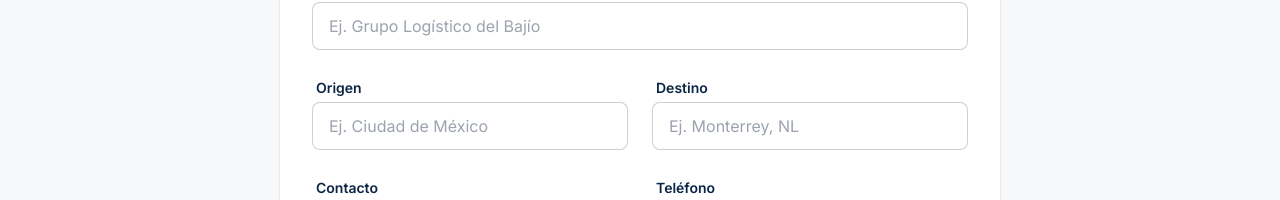
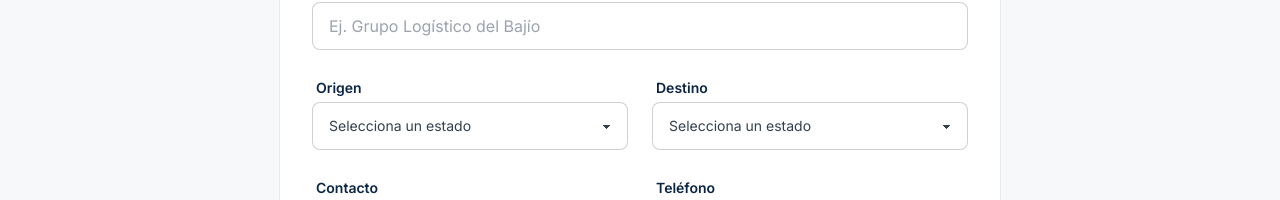
Before and after one commit to daneduardo/transportes-portillo-form, a React (Vite) app: page / in a window 1280 px wide. Shown: the part 402-602 px from the top of the page. Built offline with nearby package versions, Linux system fonts and the light colour scheme.

Commit message:
feat: add Mexican states dropdown for Origen/Destino and Excel icon

```diff
--- a/src/App.jsx
+++ b/src/App.jsx
@@ -4,6 +4,7 @@ import ManifestForm from "./components/ManifestForm";
 import FolioCard from "./components/FolioCard";
 import { loadFolios, saveFolios, nextFolioNumber, nextFacturaNumber } from "./utils/storage";
 import { exportToExcel } from "./utils/exportExcel";
+import { FaFileExcel } from "react-icons/fa";
 
 export default function App() {
   const [folios, setFolios] = useState([]);
@@ -59,6 +60,7 @@ export default function App() {
                 onClick={() => exportToExcel(folios)}
                 className="btn btn-ghost text-navy ml-2"
               >
+                <FaFileExcel className="h-4 w-4 text-green-600" />
                 Exportar a Excel
               </button>
             )}
--- a/src/components/ManifestForm.jsx
+++ b/src/components/ManifestForm.jsx
@@ -20,12 +20,23 @@ const EMPTY_FORM = {
 
 const RFC_PATTERN = /^[A-ZÑ&]{3,4}\d{6}[A-Z0-9]{3}$/;
 
+const MEXICAN_STATES = [
+  "Aguascalientes", "Baja California", "Baja California Sur",
+  "Campeche", "Chiapas", "Chihuahua", "Ciudad de México",
+  "Coahuila", "Colima", "Durango", "Estado de México",
+  "Guanajuato", "Guerrero", "Hidalgo", "Jalisco",
+  "Michoacán", "Morelos", "Nayarit", "Nuevo León",
+  "Oaxaca", "Puebla", "Querétaro", "Quintana Roo",
+  "San Luis Potosí", "Sinaloa", "Sonora", "Tabasco",
+  "Tamaulipas", "Tlaxcala", "Veracruz", "Yucatán", "Zacatecas",
+];
+
 const FIELD_META = [
   { name: "containerName", label: "Nombre del contenedor", type: "text", placeholder: "Ej. MSCU 123456-7", span: 1 },
   { name: "date", label: "Fecha de Salida", type: "date", span: 1 },
   { name: "company", label: "Nombre de la empresa", type: "text", placeholder: "Ej. Grupo Logístico del Bajío", span: 2 },
-  { name: "origen", label: "Origen", type: "text", placeholder: "Ej. Ciudad de México", span: 1 },
-  { name: "destino", label: "Destino", type: "text", placeholder: "Ej. Monterrey, NL", span: 1 },
+  { name: "origen", label: "Origen", type: "select", span: 1 },
+  { name: "destino", label: "Destino", type: "select", span: 1 },
   { name: "contact", label: "Contacto", type: "text", placeholder: "Nombre de quien solicita", span: 1 },
   { name: "phone", label: "Teléfono", type: "tel", placeholder: "999 123 4567", span: 1 },
   { name: "plates", label: "Placas", type: "text", placeholder: "Ej. AB-123-C", span: 1 },
@@ -102,7 +113,26 @@ export default function ManifestForm({ onSave }) {
                   </span>
                 </label>
 
-                {field.name === "cost" ? (
+                {field.type === "select" ? (
+                  <select
+                    id={field.name}
+                    name={field.name}
+                    className={`select select-bordered w-full focus:border-brandgreen focus:outline focus:outline-2 focus:outline-brandgreen/40 ${
+                      showError ? "input-error" : ""
+                    }`}
+                    value={value}
+                    onChange={handleChange}
+                  >
+                    <option value="" disabled>
+                      Selecciona un estado
+                    </option>
+                    {MEXICAN_STATES.map((state) => (
+                      <option key={state} value={state}>
+                        {state}
+                      </option>
+                    ))}
+                  </select>
+                ) : field.name === "cost" ? (
                   <label
                     className={`input input-bordered flex w-full items-center gap-2 focus-within:border-brandgreen focus-within:outline focus-within:outline-2 focus-within:outline-brandgreen/40 ${
                       showError ? "input-error" : ""
```
